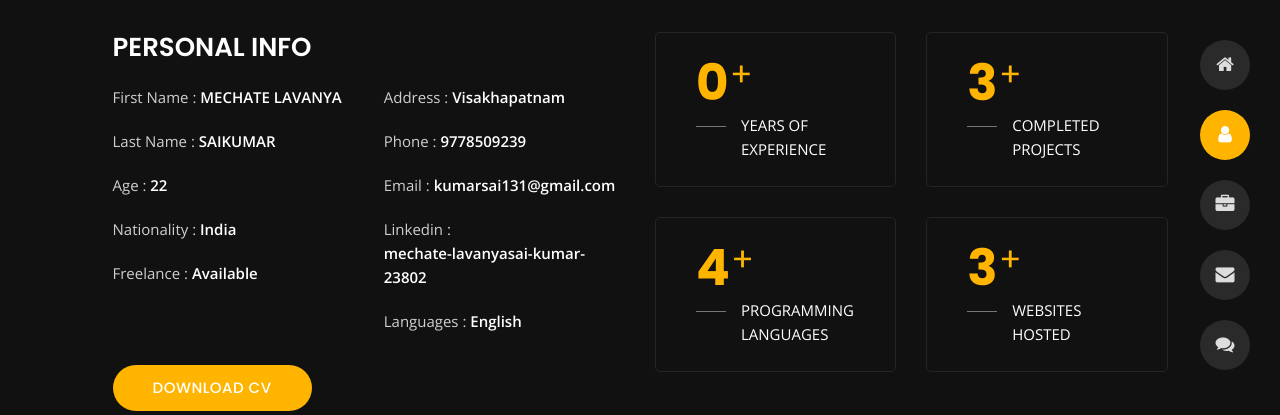
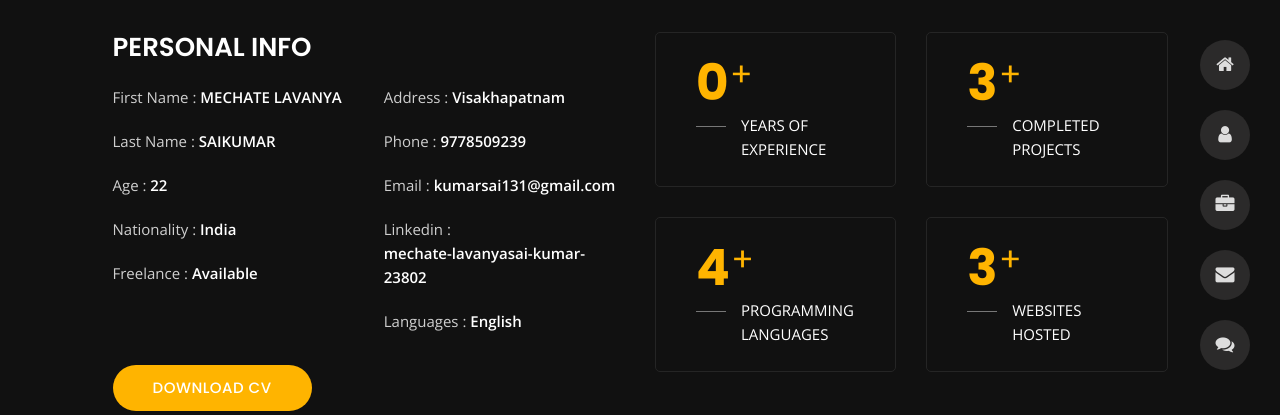
Before and after one commit to kumarsai131/My-portfolio, a Django app: page /about/ in a window 1280 px wide. Shown: the part 195-610 px from the top of the page. Run offline with Django 3.2, Linux system fonts and the light colour scheme; data comes from the database, SQL or seed files in the repository; grey boxes labelled with a size stand in for pictures from a placeholder-image service; some libraries are stand-ins or nearby versions.

Commit message:
Add all my files

```diff
--- a/myresume/settings.py
+++ b/myresume/settings.py
@@ -24,7 +24,7 @@ BASE_DIR = Path(__file__).resolve().parent.parent
 SECRET_KEY = '^y77@csc9=txqqo=ty7wh7jkg)7hsk8y+dyr&6lj=w78$+qycj'
 
 # SECURITY WARNING: don't run with debug turned on in production!
-DEBUG = False
+DEBUG = True
 
 ALLOWED_HOSTS = ['*']
 
--- a/resume/models.py
+++ b/resume/models.py
@@ -10,7 +10,7 @@ class Resume(models.Model):
     Address=models.CharField(max_length=30)
     Phone =models.CharField(max_length=11)
     Email=models.CharField(max_length=30)
-    Linkedin=models.CharField(max_length=30)
+    Linkedin=models.CharField(max_length=40)
     Languages=models.CharField(max_length=30)
 
 class Post(models.Model):
--- a/resume/templates/resume/about.html
+++ b/resume/templates/resume/about.html
@@ -1,5 +1,4 @@
 {% extends 'resume/base_2.html' %}
-
 {% block content %}
 <section class="title-section text-left text-sm-center revealator-slideup revealator-once revealator-delay1">
     <h1>ABOUT <span>ME</span></h1>
@@ -15,9 +14,6 @@
                 <div class="row">
                     <div class="col-12">
                         <h3 class="text-uppercase custom-title mb-0 ft-wt-600">personal info</h3>
-                    </div>
-                    <div class="col-12 d-block d-sm-none">
-                        <img src="http://via.placeholder.com/300x300.jpg" class="img-fluid main-img-mobile" alt="my picture" />
                     </div>
                     <div class="col-6">
                         <ul class="about-list list-unstyled open-sans-font">
--- a/resume/templates/resume/base.html
+++ b/resume/templates/resume/base.html
@@ -4,7 +4,7 @@
 
 <head>
     <meta charset="utf-8">
-    <title>Resume</title>
+    <title>Home Page</title>
     <meta name="viewport" content="width=device-width, initial-scale=1">
     <!-- Template Google Fonts -->
     <link href="https://fonts.googleapis.com/css?family=Poppins:400,400i,500,500i,600,600i,700,700i,800,800i,900,900i" rel="stylesheet">
@@ -70,7 +70,7 @@
                 <li class="active"><a href=""><i class="fa fa-home"></i><span>Home</span></a></li>
                 <li><a href="about"><i class="fa fa-user"></i><span>About</span></a></li>
                 <li><a href="portfolio"><i class="fa fa-folder-open"></i><span>Portfolio</span></a></li>
-                <li><a href="contactview"><i class="fa fa-envelope-open"></i><span>Contact</span></a></li>
+                <li><a href="contactview"><i class="fa fa-envelope"></i><span>Contact</span></a></li>
                 <li><a href="blog"><i class="fa fa-comments"></i><span>Blog</span></a></li>
             </ul>
         </div>
--- a/resume/templates/resume/base_2.html
+++ b/resume/templates/resume/base_2.html
@@ -37,7 +37,7 @@
                 <h2>Home</h2>
             </a>
         </li>
-        <li class="icon-box active">
+        <li class="icon-box">
             <i class="fa fa-user"></i>
             <a href="http://saikumaresume.herokuapp.com/about">
                 <h2>About</h2>
@@ -72,7 +72,7 @@
             <span></span>
             <ul class="list-unstyled" id="menu">
                 <li><a href="http://saikumaresume.herokuapp.com/"><i class="fa fa-home"></i><span>Home</span></a></li>
-                <li class="active"><a href="http://saikumaresume.herokuapp.com/about"><i class="fa fa-user"></i><span>About</span></a></li>
+                <li><a href="http://saikumaresume.herokuapp.com/about"><i class="fa fa-user"></i><span>About</span></a></li>
                 <li><a href="http://saikumaresume.herokuapp.com/portfolio"><i class="fa fa-folder-open"></i><span>Portfolio</span></a></li>
                 <li><a href="http://saikumaresume.herokuapp.com/contactview"><i class="fa fa-envelope"></i><span>Contact</span></a></li>
                 <li><a href="http://saikumaresume.herokuapp.com/blog"><i class="fa fa-comments"></i><span>Blog</span></a></li>
--- a/resume/templates/resume/blog-post.html
+++ b/resume/templates/resume/blog-post.html
@@ -26,7 +26,7 @@
                  </p>
                 <div class="blog-excerpt open-sans-font pb-5">
                     <p style="font-size:20px"; >
-                        {{post.content}}
+                        {{post.content|linebreaksbr}}
                     </p>
                 </div>
                 <!-- Article Content Ends -->
```
Also changed, not shown: resume/migrations/0011_auto_20210126_1510.py (added), 1 other file.
